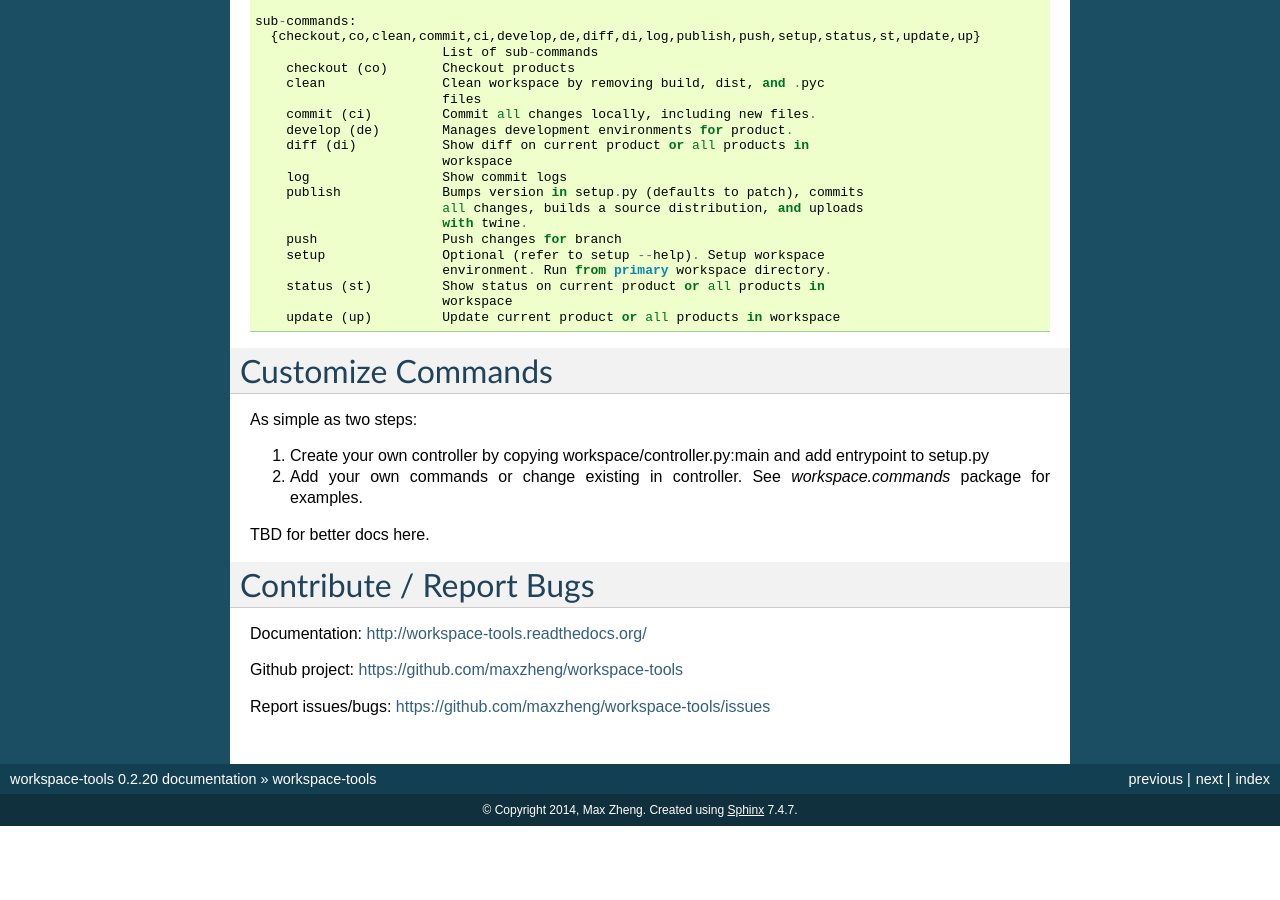
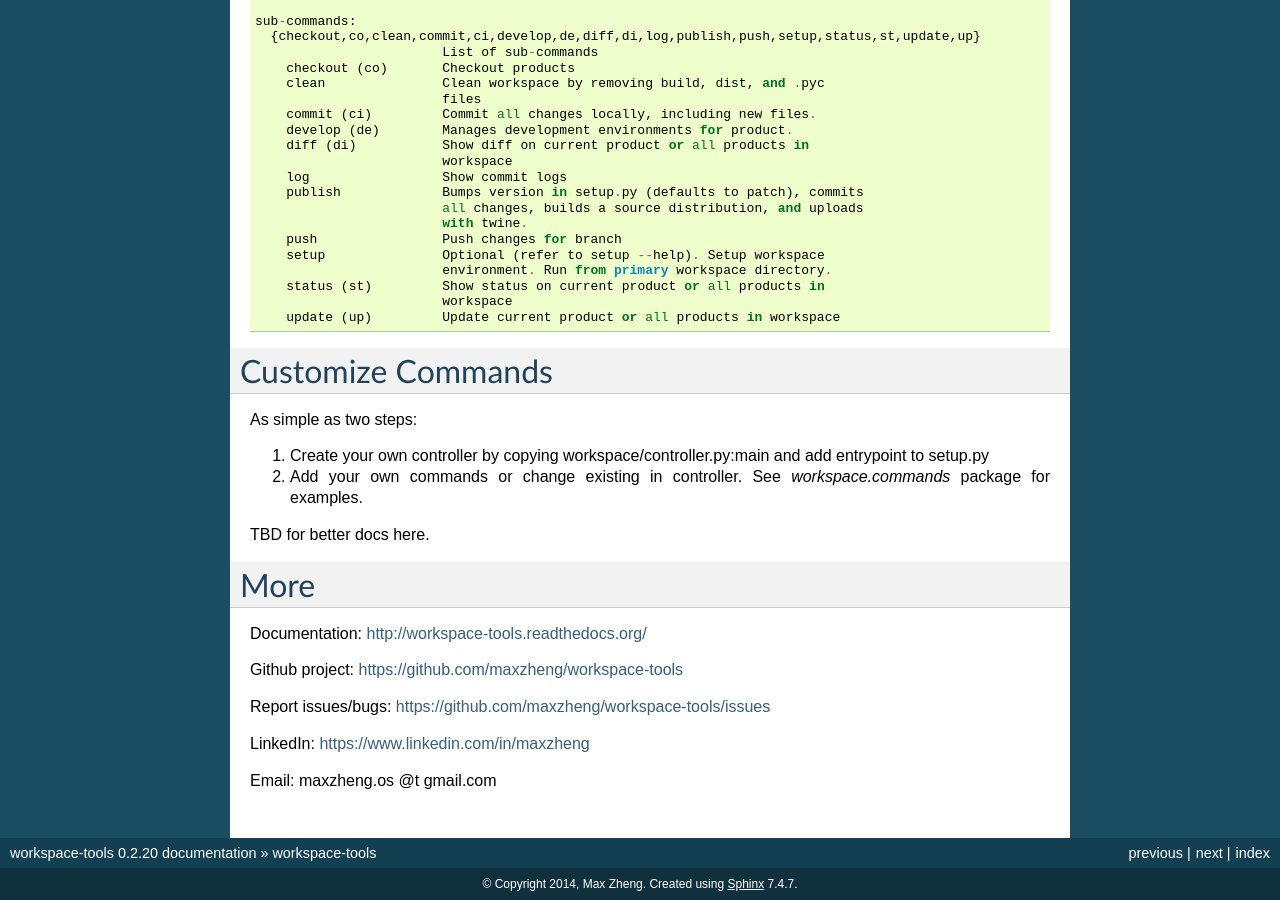
Before and after one commit to maxzheng/workspace-tools, a Sphinx documentation site: the page built from docs/README.rst, in a window 1280 px wide and 900 px high, scrolled down 1712 px. Built offline with Sphinx 7.4.7, drawn with Linux system fonts in a browser that asks for light colours; before the commit the page ends 2538 px from its top, so only the background shows below that; some of the changed text lies outside the part shown.

Commit message:
Update contact

```diff
--- a/docs/README.rst
+++ b/docs/README.rst
@@ -115,10 +115,15 @@ As simple as two steps:
 
 TBD for better docs here.
 
-Contribute / Report Bugs
-========================
+More
+====
+
 Documentation: http://workspace-tools.readthedocs.org/
 
 Github project: https://github.com/maxzheng/workspace-tools
 
 Report issues/bugs: https://github.com/maxzheng/workspace-tools/issues
+
+LinkedIn: https://www.linkedin.com/in/maxzheng
+
+Email: maxzheng.os @t gmail.com
--- a/setup.py
+++ b/setup.py
@@ -13,7 +13,7 @@ setuptools.setup(
   version='0.2.26',
 
   author='Max Zheng',
-  author_email='mzheng@linkedin.com',
+  author_email='maxzheng.os @t gmail.com',
 
   description=open('README.rst').read(),
 
```
